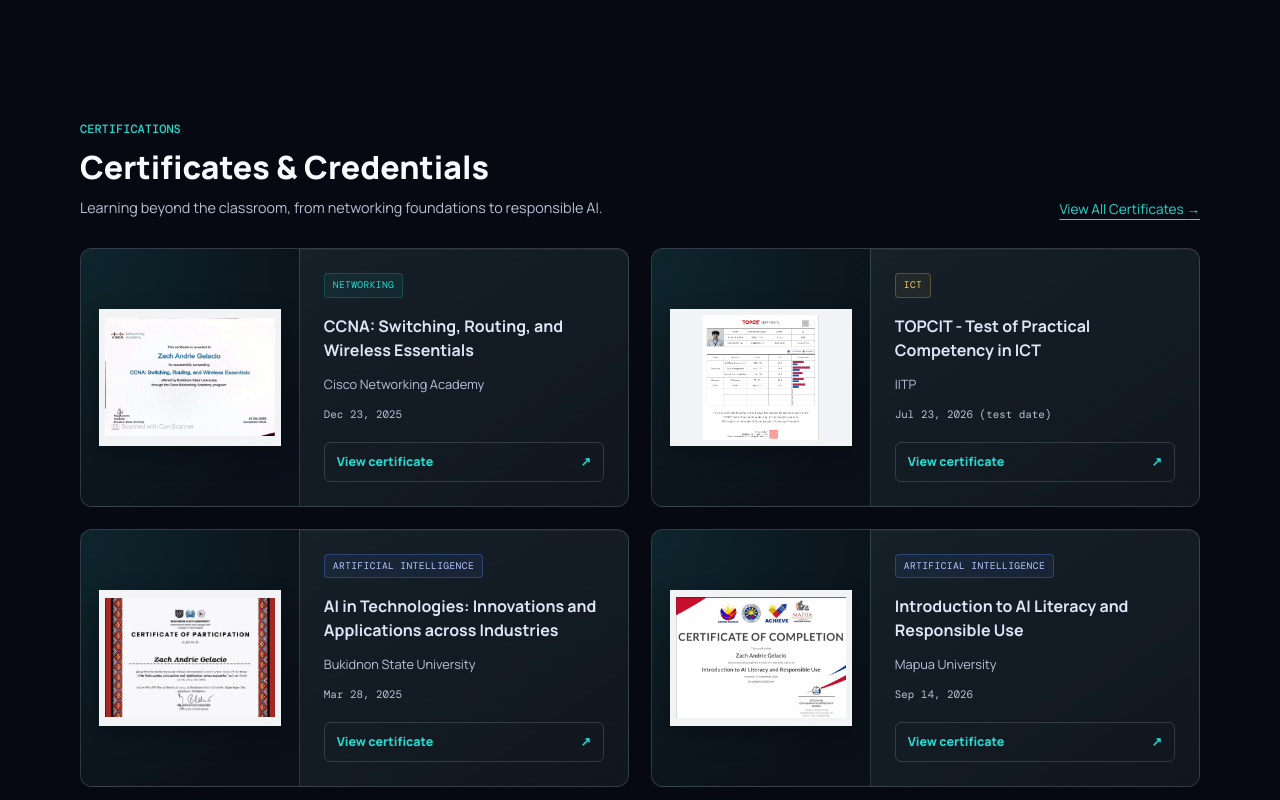
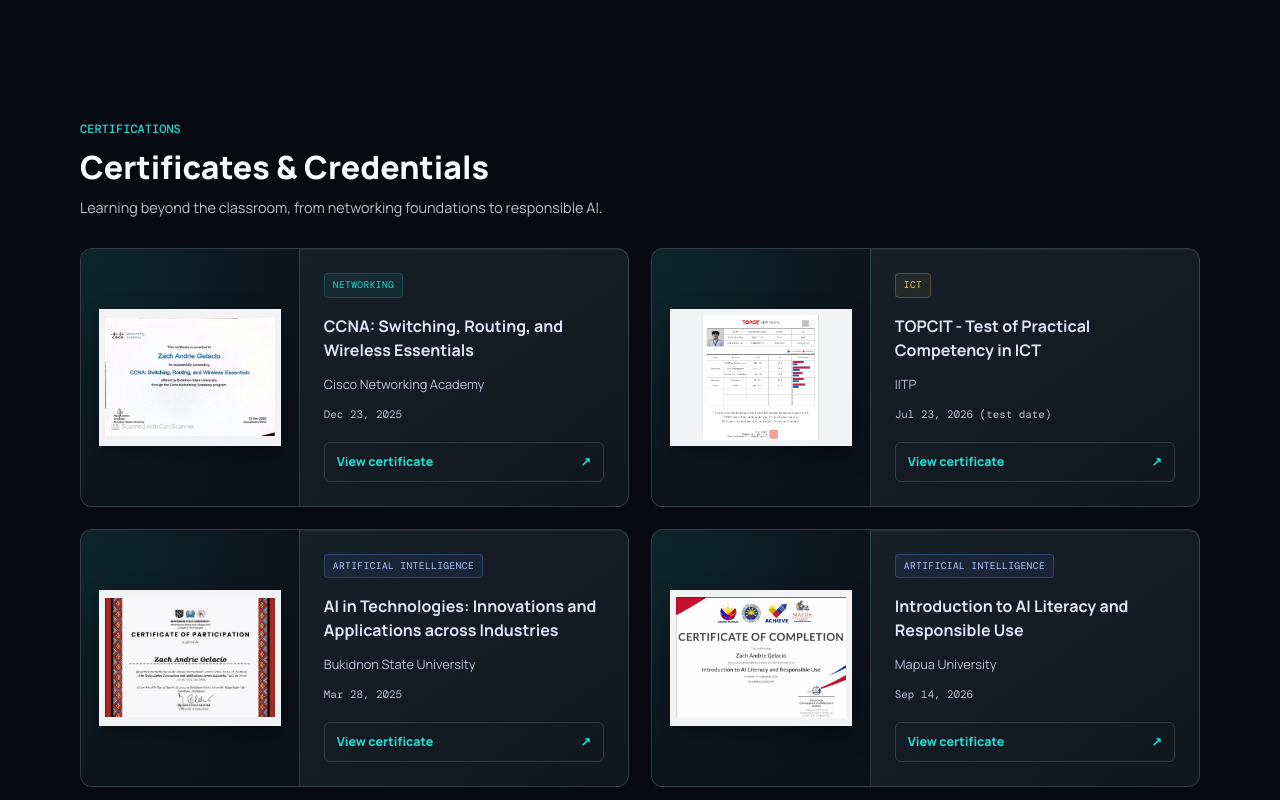
Before and after one commit to nubie69/Portfolio, a website: page index.html in a window 1280 px wide. Shown: the part 4220-5020 px from the top of the page. Drawn offline with nearby package versions, Linux system fonts and the light colour scheme.

Commit message:
Edited Certificate section

```diff
--- a/index.html
+++ b/index.html
@@ -301,7 +301,7 @@
     </section>
 
     <section class="certificates section-shell" id="certificates">
-<div class="section-heading certificates-heading"><div><p class="eyebrow">Certifications</p><h2 class="section-title">Certificates &amp; Credentials</h2><p class="certificate-intro">Learning beyond the classroom, from networking foundations to responsible AI.</p></div><a class="text-link" href="certificates.html">View All Certificates <span aria-hidden="true">&#8594;</span></a></div>
+<div class="section-heading certificates-heading"><div><p class="eyebrow">Certifications</p><h2 class="section-title">Certificates &amp; Credentials</h2><p class="certificate-intro">Learning beyond the classroom, from networking foundations to responsible AI.</p></div></div>
 <div class="certificate-grid"><article class="certificate-card" data-category="Networking">
 <div class="certificate-preview"><button class="image-trigger" type="button" data-full-image="assets/CCNA.jpg" data-image-title="CCNA: Switching, Routing, and Wireless Essentials"><img src="assets/CCNA.jpg" alt="CCNA: Switching, Routing, and Wireless Essentials certificate" loading="lazy"></button></div>
 <div class="certificate-content"><span class="certificate-category">Networking</span><h3>CCNA: Switching, Routing, and Wireless Essentials</h3><p>Cisco Networking Academy</p><time datetime="2025-12-23">Dec 23, 2025</time><button class="preview-action certificate-view" type="button" data-full-image="assets/CCNA.jpg" data-image-title="CCNA: Switching, Routing, and Wireless Essentials" aria-label="View certificate: CCNA: Switching, Routing, and Wireless Essentials">View certificate <span aria-hidden="true">&#8599;</span></button></div>
```
